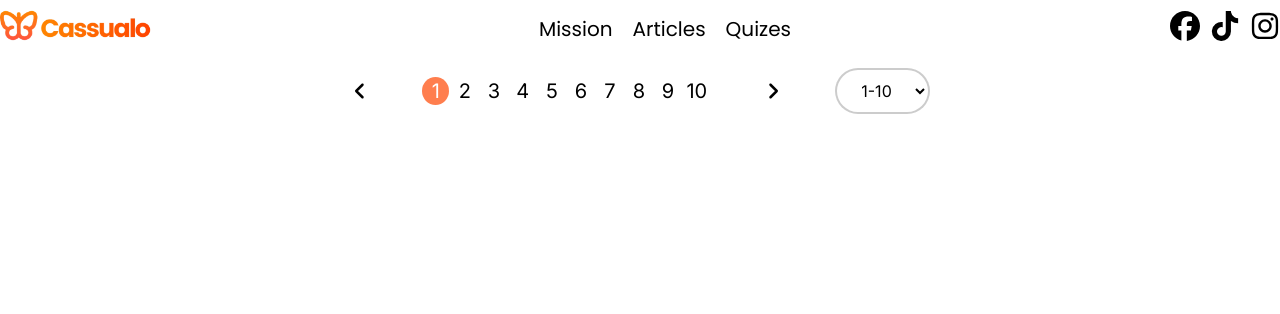
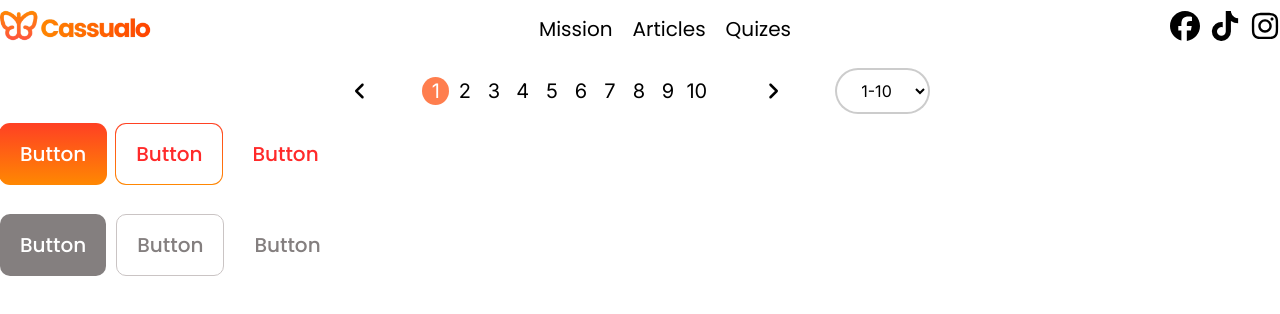
Before and after one commit to Gewinum/cassualo-components, a React (Vite) app: page / in a window 1280 px wide. Shown: the top 314 px of the page. Built offline with nearby package versions, Linux system fonts and the light colour scheme.

Commit message:
feat: add buttons
tekla gamanebe tavi

```diff
--- a/src/App.tsx
+++ b/src/App.tsx
@@ -2,6 +2,9 @@ import Nothing from "./utils/nothing.ts";
 import * as React from "react";
 import Header from "./components/header.tsx";
 import Pagination from "./components/pagination.tsx";
+import FilledButton from "./components/buttons/filledButton.tsx";
+import OutlinedButton from "./components/buttons/outlinedButton.tsx";
+import EmptyButton from "./components/buttons/emptyButton.tsx";
 
 type State = {
     perPage: number;
@@ -40,6 +43,28 @@ class App extends React.Component<Nothing, State> {
                         return true;
                     }}
                 />
+                <div style={{display: "flex", gap: "10px"}}>
+                    <FilledButton onclick={() => console.log("clicked")}>
+                        Button
+                    </FilledButton>
+                    <OutlinedButton onclick={() => console.log("clicked")}>
+                        Button
+                    </OutlinedButton>
+                    <EmptyButton onclick={() => console.log("clicked")}>
+                        Button
+                    </EmptyButton>
+                </div>
+                <div style={{display: "flex", gap: "10px", marginTop: "30px"}}>
+                    <FilledButton onclick={() => console.log("clicked")} disabled={true}>
+                        Button
+                    </FilledButton>
+                    <OutlinedButton onclick={() => console.log("clicked")} disabled={true}>
+                        Button
+                    </OutlinedButton>
+                    <EmptyButton onclick={() => console.log("clicked")} disabled={true}>
+                        Button
+                    </EmptyButton>
+                </div>
             </>
         );
     }
--- /dev/null
+++ b/src/components/buttons/emptyButton.tsx
@@ -0,0 +1,24 @@
+import Nothing from "../../utils/nothing.ts";
+import * as React from "react";
+import "../../styles/buttons.css";
+
+type Props = {
+    children?: React.ReactNode;
+    onclick?: () => void;
+    disabled?: boolean;
+}
+
+/**
+ * This button is as empty as my life.
+ */
+class EmptyButton extends React.Component<Props, Nothing> {
+    render() {
+        return (
+            <button className="button empty" onClick={this.props.onclick} disabled={this.props.disabled}>
+                {this.props.children}
+            </button>
+        );
+    }
+}
+
+export default EmptyButton;
--- /dev/null
+++ b/src/components/buttons/filledButton.tsx
@@ -0,0 +1,21 @@
+import Nothing from "../../utils/nothing.ts";
+import * as React from "react";
+import "../../styles/buttons.css";
+
+type Props = {
+    children?: React.ReactNode;
+    onclick?: () => void;
+    disabled?: boolean;
+}
+
+class FilledButton extends React.Component<Props, Nothing> {
+    render() {
+        return (
+            <button className="button filled" onClick={this.props.onclick} disabled={this.props.disabled}>
+                {this.props.children}
+            </button>
+        );
+    }
+}
+
+export default FilledButton;
--- /dev/null
+++ b/src/components/buttons/outlinedButton.tsx
@@ -0,0 +1,21 @@
+import Nothing from "../../utils/nothing.ts";
+import * as React from "react";
+import "../../styles/buttons.css";
+
+type Props = {
+    children?: React.ReactNode;
+    onclick?: () => void;
+    disabled?: boolean;
+}
+
+class OutlinedButton extends React.Component<Props, Nothing> {
+    render() {
+        return (
+            <button className="button outlined" onClick={this.props.onclick} disabled={this.props.disabled}>
+                {this.props.children}
+            </button>
+        );
+    }
+}
+
+export default OutlinedButton;
--- /dev/null
+++ b/src/styles/buttons.css
@@ -0,0 +1,83 @@
+.button {
+    font-family: "Poppins", sans-serif;
+    font-weight: 500;
+    font-size: 20px;
+    padding: 15px 20px;
+    transition: all 0.3s ease;
+    border-radius: 10px;
+    position: relative;
+    display: flex;
+    justify-content: center;
+    align-items: center;
+    cursor: pointer;
+}
+
+.button:not(:disabled)::after {
+    content: '';
+    position: absolute;
+    height: 103%;
+    width: 102%;
+    border-radius: 11px;
+    background-image: linear-gradient(180deg, #FF4123 0%, #FF8702 100%);
+    z-index: -1;
+    opacity: 0;
+}
+
+.button:disabled {
+    cursor: not-allowed;
+}
+
+.button.filled {
+    color: #fff;
+    background: linear-gradient(180deg, #FF4123 0%, #FF8702 100%);
+    border: none;
+}
+
+.button.filled:not(:disabled):hover {
+    color: #FF2A2A;
+    background: #fff;
+}
+
+.button.filled:not(:disabled)::after {
+    opacity: 1;
+}
+
+.button.filled:disabled {
+    background: #847F7F;
+}
+
+.button.outlined {
+    color: #FF2A2A;
+    background-color: #ffffff;
+    border: none;
+    border-radius: 10px;
+}
+
+.button.outlined:not(:disabled)::after {
+    opacity: 1;
+}
+
+.button.outlined:not(:disabled):hover {
+    background: linear-gradient(180deg, #FF4123 0%, #FF8702 100%);
+    color: #fff;
+}
+
+.button.outlined:disabled {
+    border: #CAC4C4 1px solid;
+    color: #847F7F;
+}
+
+.button.empty {
+    color: #FF2A2A;
+    border: none;
+    background: #ffffff;
+}
+
+.button.empty:not(:disabled):hover::after {
+    opacity: 1;
+    transition: opacity 0.3s ease;
+}
+
+.button.empty:disabled {
+    color: #847F7F;
+}
```
